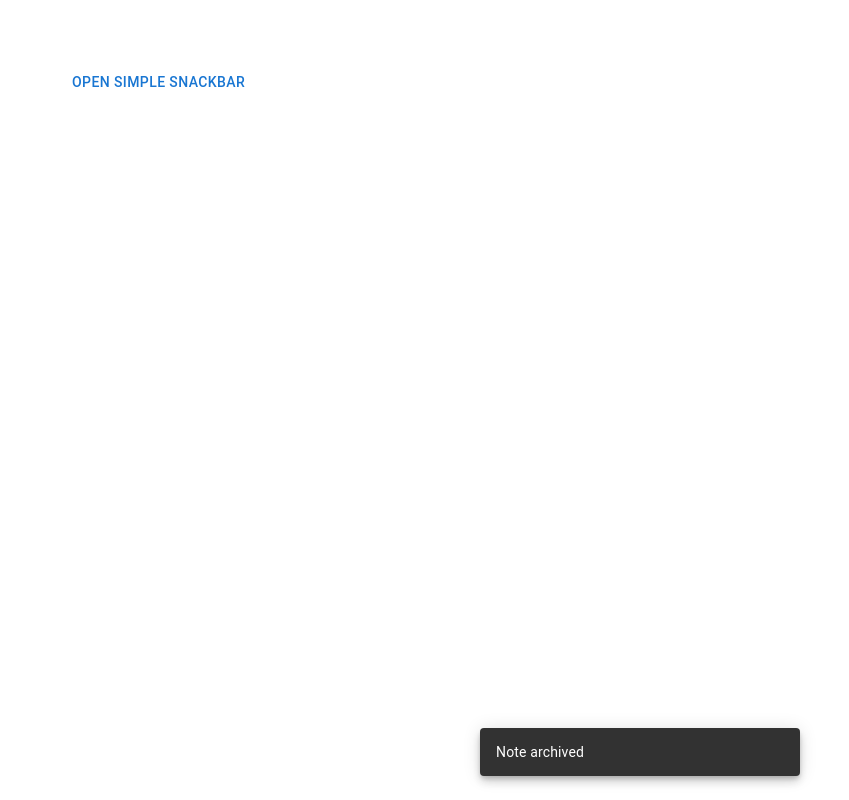
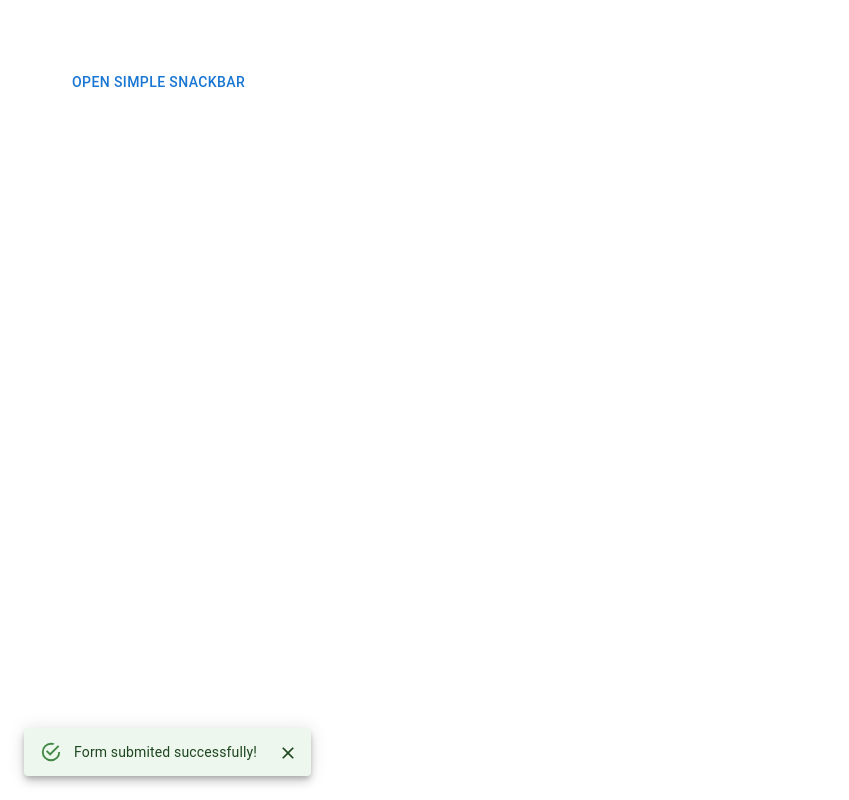
Before and after one commit to Mhdez221993/react-mui, a React (Create React App) app: page / in a window 1280 px wide. Both pictures are taken after a click on the button "OPEN SIMPLE SNACKBAR". Shown: the whole page, without its empty margins (0-849 px from the left). Built offline with nearby package versions, Linux system fonts and the light colour scheme.

Commit message:
Custome snack bar

```diff
--- a/src/components/MuiSnackbar.tsx
+++ b/src/components/MuiSnackbar.tsx
@@ -1,11 +1,19 @@
-import { Button, Snackbar } from "@mui/material";
+import { Alert, AlertProps, Button, Snackbar } from "@mui/material";
+import { forwardRef, useState } from "react";
 
-import { useState } from "react";
+const SanckbarAlert = forwardRef<HTMLDivElement, AlertProps>(
+  function SnackbarAlert(props, ref) {
+    return <Alert elevation={6} ref={ref} {...props} />;
+  }
+);
 
 export const MuiSnackbar = () => {
   const [open, setOpen] = useState(false);
 
-  const handleClose = (event: Event | React.SyntheticEvent, reason: string) => {
+  const handleClose = (
+    event?: Event | React.SyntheticEvent,
+    reason?: string
+  ) => {
     if (reason === "clickaway") {
       return;
     }
@@ -15,7 +23,7 @@ export const MuiSnackbar = () => {
   return (
     <>
       <Button onClick={() => setOpen(true)}>Open simple snackbar</Button>
-      <Snackbar
+      {/* <Snackbar
         open={open}
         message="Note archived"
         onClose={handleClose}
@@ -24,7 +32,13 @@ export const MuiSnackbar = () => {
           vertical: "bottom",
           horizontal: "center",
         }}
-      />
+      /> */}
+
+      <Snackbar open={open} autoHideDuration={6000} onClose={handleClose}>
+        <SanckbarAlert onClose={handleClose} security="success">
+          Form submited successfully!
+        </SanckbarAlert>
+      </Snackbar>
     </>
   );
 };
```
